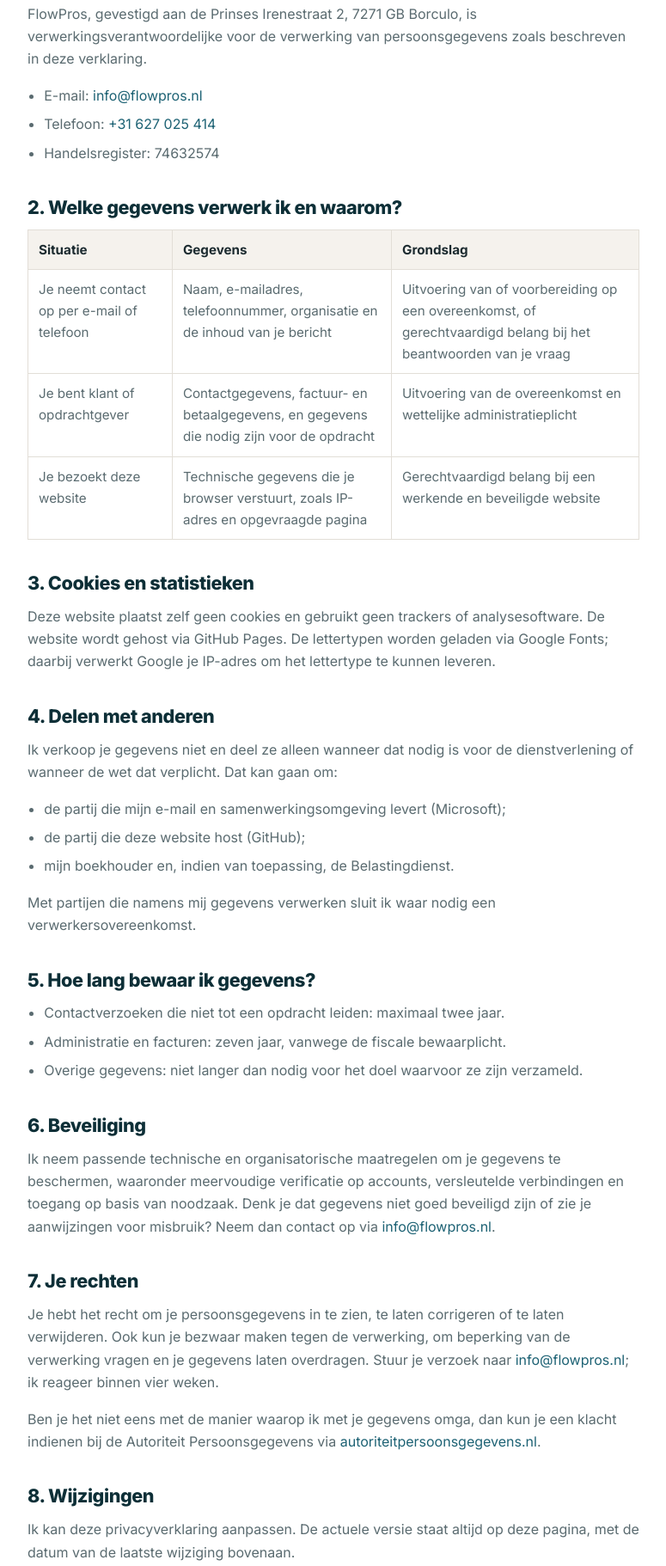
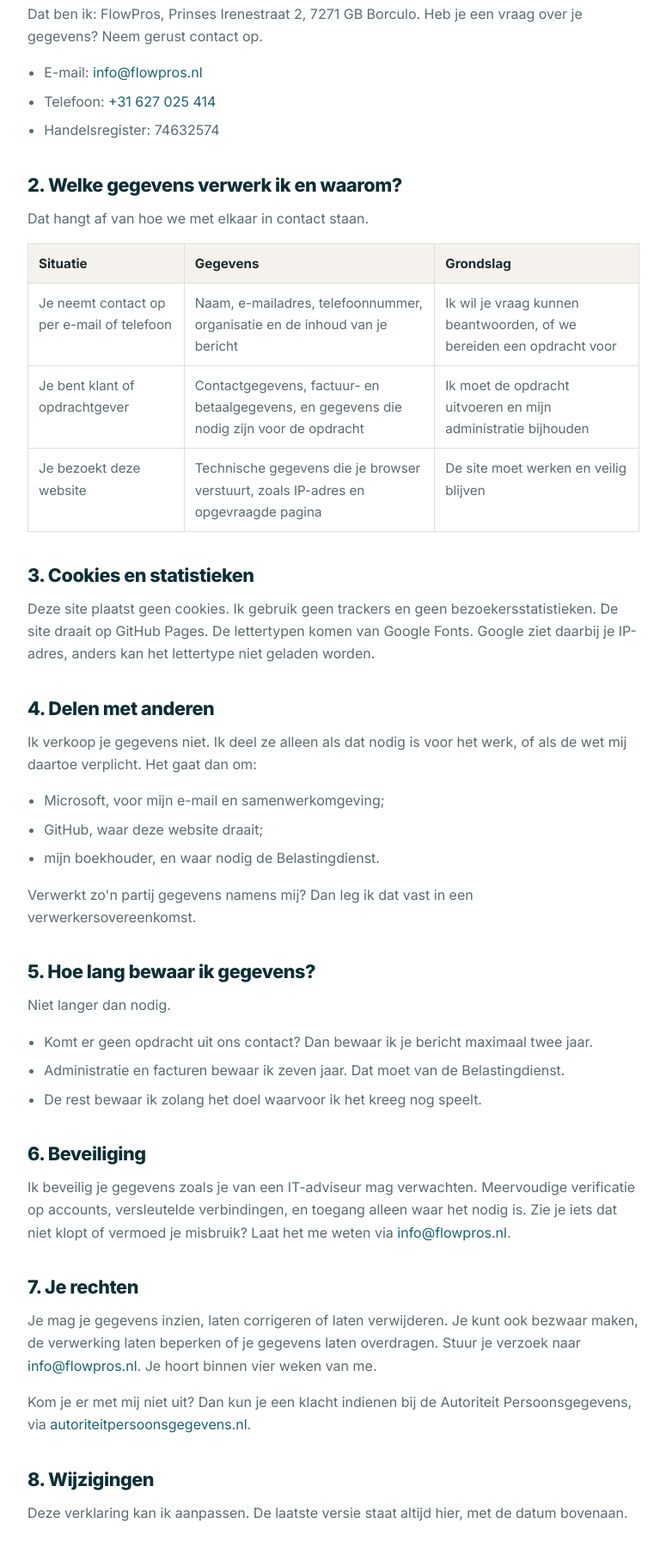
Before and after one commit to mgebbinck/flowpros.nl, a plain HTML site: page privacy.html in a window 1280 px wide. Shown: the part 523-2345 px from the top of the page at 86% size, without its empty margins (252-1027 px from the left). Drawn offline with Linux system fonts and the light colour scheme.

Commit message:
Add files via upload

```diff
--- a/privacy.html
+++ b/privacy.html
@@ -11,7 +11,7 @@
 <link rel="stylesheet" href="style.css">
 <link rel="canonical" href="https://www.flowpros.nl/privacy.html">
 <title>Privacyverklaring | FlowPros</title>
-<meta name="description" content="Privacyverklaring van FlowPros: welke persoonsgegevens worden verwerkt, waarom, hoe lang en welke rechten je hebt.">
+<meta name="description" content="Privacyverklaring van FlowPros: welke gegevens ik verwerk, waarom, hoe lang ik ze bewaar en welke rechten je hebt.">
 <meta name="robots" content="noindex,follow">
 </head>
 <body>
@@ -41,10 +41,10 @@
   <div class="wrap">
     <a class="terug" href="index.html">&larr; Terug naar de website</a>
 
-    <p>FlowPros hecht waarde aan je privacy. In deze verklaring lees je welke persoonsgegevens ik verwerk, waarom ik dat doe en welke rechten je hebt. Ik verwerk persoonsgegevens volgens de Algemene verordening gegevensbescherming (AVG).</p>
+    <p>Je privacy is belangrijk. Hieronder lees je welke gegevens ik van je verwerk en waarom. En wat je rechten zijn. Ik houd me daarbij aan de Algemene verordening gegevensbescherming (AVG).</p>
 
     <h2>1. Wie is verantwoordelijk?</h2>
-    <p>FlowPros, gevestigd aan de Prinses Irenestraat 2, 7271 GB Borculo, is verwerkingsverantwoordelijke voor de verwerking van persoonsgegevens zoals beschreven in deze verklaring.</p>
+    <p>Dat ben ik: FlowPros, Prinses Irenestraat 2, 7271 GB Borculo. Heb je een vraag over je gegevens? Neem gerust contact op.</p>
     <ul>
       <li>E-mail: <a href="mailto:info@flowpros.nl">info@flowpros.nl</a></li>
       <li>Telefoon: <a href="tel:+31627025414">+31 627 025 414</a></li>
@@ -52,53 +52,55 @@
     </ul>
 
     <h2>2. Welke gegevens verwerk ik en waarom?</h2>
+    <p>Dat hangt af van hoe we met elkaar in contact staan.</p>
     <table>
       <tr><th>Situatie</th><th>Gegevens</th><th>Grondslag</th></tr>
       <tr>
         <td>Je neemt contact op per e-mail of telefoon</td>
         <td>Naam, e-mailadres, telefoonnummer, organisatie en de inhoud van je bericht</td>
-        <td>Uitvoering van of voorbereiding op een overeenkomst, of gerechtvaardigd belang bij het beantwoorden van je vraag</td>
+        <td>Ik wil je vraag kunnen beantwoorden, of we bereiden een opdracht voor</td>
       </tr>
       <tr>
         <td>Je bent klant of opdrachtgever</td>
         <td>Contactgegevens, factuur- en betaalgegevens, en gegevens die nodig zijn voor de opdracht</td>
-        <td>Uitvoering van de overeenkomst en wettelijke administratieplicht</td>
+        <td>Ik moet de opdracht uitvoeren en mijn administratie bijhouden</td>
       </tr>
       <tr>
         <td>Je bezoekt deze website</td>
         <td>Technische gegevens die je browser verstuurt, zoals IP-adres en opgevraagde pagina</td>
-        <td>Gerechtvaardigd belang bij een werkende en beveiligde website</td>
+        <td>De site moet werken en veilig blijven</td>
       </tr>
     </table>
 
     <h2>3. Cookies en statistieken</h2>
-    <p>Deze website plaatst zelf geen cookies en gebruikt geen trackers of analysesoftware. De website wordt gehost via GitHub Pages. De lettertypen worden geladen via Google Fonts; daarbij verwerkt Google je IP-adres om het lettertype te kunnen leveren.</p>
+    <p>Deze site plaatst geen cookies. Ik gebruik geen trackers en geen bezoekersstatistieken. De site draait op GitHub Pages. De lettertypen komen van Google Fonts. Google ziet daarbij je IP-adres, anders kan het lettertype niet geladen worden.</p>
 
     <h2>4. Delen met anderen</h2>
-    <p>Ik verkoop je gegevens niet en deel ze alleen wanneer dat nodig is voor de dienstverlening of wanneer de wet dat verplicht. Dat kan gaan om:</p>
+    <p>Ik verkoop je gegevens niet. Ik deel ze alleen als dat nodig is voor het werk, of als de wet mij daartoe verplicht. Het gaat dan om:</p>
     <ul>
-      <li>de partij die mijn e-mail en samenwerkingsomgeving levert (Microsoft);</li>
-      <li>de partij die deze website host (GitHub);</li>
-      <li>mijn boekhouder en, indien van toepassing, de Belastingdienst.</li>
+      <li>Microsoft, voor mijn e-mail en samenwerkomgeving;</li>
+      <li>GitHub, waar deze website draait;</li>
+      <li>mijn boekhouder, en waar nodig de Belastingdienst.</li>
     </ul>
-    <p>Met partijen die namens mij gegevens verwerken sluit ik waar nodig een verwerkersovereenkomst.</p>
+    <p>Verwerkt zo'n partij gegevens namens mij? Dan leg ik dat vast in een verwerkersovereenkomst.</p>
 
     <h2>5. Hoe lang bewaar ik gegevens?</h2>
+    <p>Niet langer dan nodig.</p>
     <ul>
-      <li>Contactverzoeken die niet tot een opdracht leiden: maximaal twee jaar.</li>
-      <li>Administratie en facturen: zeven jaar, vanwege de fiscale bewaarplicht.</li>
-      <li>Overige gegevens: niet langer dan nodig voor het doel waarvoor ze zijn verzameld.</li>
+      <li>Komt er geen opdracht uit ons contact? Dan bewaar ik je bericht maximaal twee jaar.</li>
+      <li>Administratie en facturen bewaar ik zeven jaar. Dat moet van de Belastingdienst.</li>
+      <li>De rest bewaar ik zolang het doel waarvoor ik het kreeg nog speelt.</li>
     </ul>
 
     <h2>6. Beveiliging</h2>
-    <p>Ik neem passende technische en organisatorische maatregelen om je gegevens te beschermen, waaronder meervoudige verificatie op accounts, versleutelde verbindingen en toegang op basis van noodzaak. Denk je dat gegevens niet goed beveiligd zijn of zie je aanwijzingen voor misbruik? Neem dan contact op via <a href="mailto:info@flowpros.nl">info@flowpros.nl</a>.</p>
+    <p>Ik beveilig je gegevens zoals je van een IT-adviseur mag verwachten. Meervoudige verificatie op accounts, versleutelde verbindingen, en toegang alleen waar het nodig is. Zie je iets dat niet klopt of vermoed je misbruik? Laat het me weten via <a href="mailto:info@flowpros.nl">info@flowpros.nl</a>.</p>
 
     <h2>7. Je rechten</h2>
-    <p>Je hebt het recht om je persoonsgegevens in te zien, te laten corrigeren of te laten verwijderen. Ook kun je bezwaar maken tegen de verwerking, om beperking van de verwerking vragen en je gegevens laten overdragen. Stuur je verzoek naar <a href="mailto:info@flowpros.nl">info@flowpros.nl</a>; ik reageer binnen vier weken.</p>
-    <p>Ben je het niet eens met de manier waarop ik met je gegevens omga, dan kun je een klacht indienen bij de Autoriteit Persoonsgegevens via <a href="https://www.autoriteitpersoonsgegevens.nl" target="_blank" rel="noopener">autoriteitpersoonsgegevens.nl</a>.</p>
+    <p>Je mag je gegevens inzien, laten corrigeren of laten verwijderen. Je kunt ook bezwaar maken, de verwerking laten beperken of je gegevens laten overdragen. Stuur je verzoek naar <a href="mailto:info@flowpros.nl">info@flowpros.nl</a>. Je hoort binnen vier weken van me.</p>
+    <p>Kom je er met mij niet uit? Dan kun je een klacht indienen bij de Autoriteit Persoonsgegevens, via <a href="https://www.autoriteitpersoonsgegevens.nl" target="_blank" rel="noopener">autoriteitpersoonsgegevens.nl</a>.</p>
 
     <h2>8. Wijzigingen</h2>
-    <p>Ik kan deze privacyverklaring aanpassen. De actuele versie staat altijd op deze pagina, met de datum van de laatste wijziging bovenaan.</p>
+    <p>Deze verklaring kan ik aanpassen. De laatste versie staat altijd hier, met de datum bovenaan.</p>
   </div>
 </section>
 </main>
```
Also changed, not shown: index.html (+21 -21 lines).
